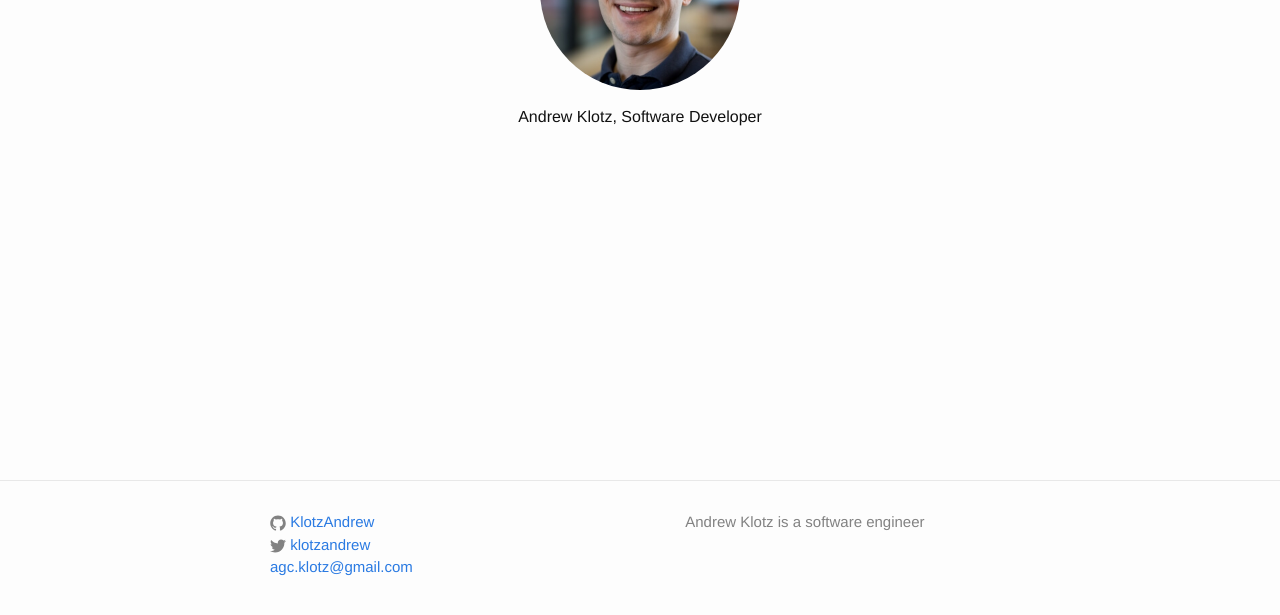
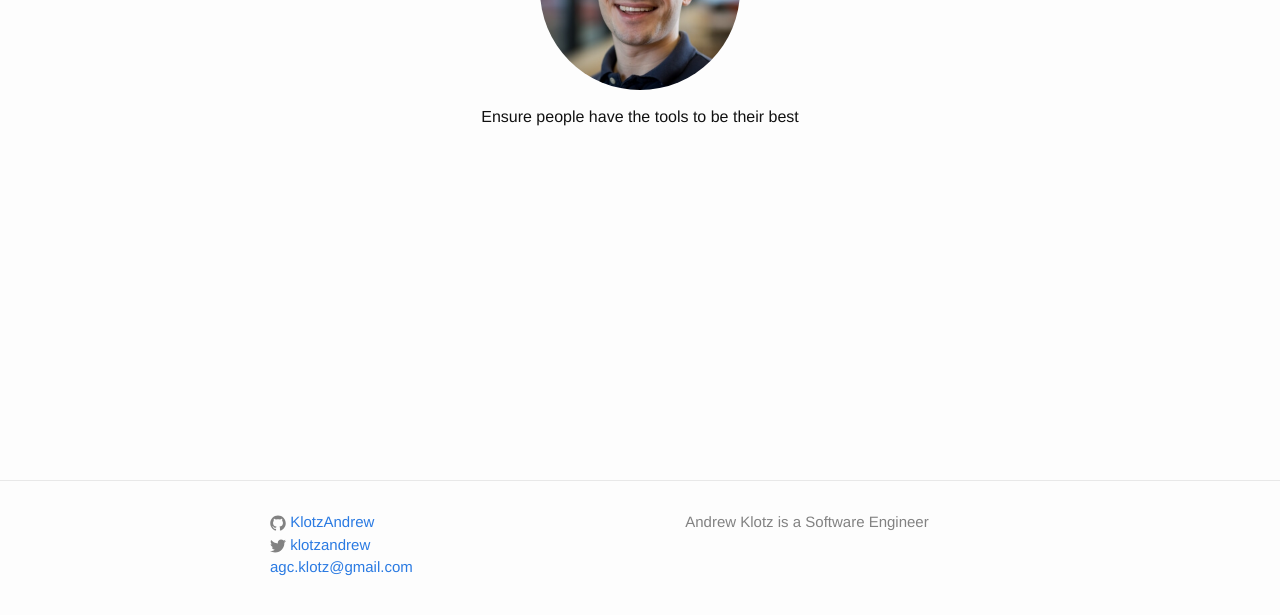
Before and after one commit to KlotzAndrew/klotzandrew.github.io, a Jekyll site: the page built from index.html, in a window 1280 px wide. Shown: the part 227-842 px from the top of the page. Built offline with Jekyll 4.4.1, drawn with Linux system fonts in a browser that asks for light colours.

Commit message:
makefile + ptag

```diff
--- a/_config.yml
+++ b/_config.yml
@@ -9,7 +9,7 @@
 title: Andrew Klotz's blog
 email: agc.klotz@gmail.com
 description: >
-  Andrew Klotz is a software engineer
+  Andrew Klotz is a Software Engineer
 
 baseurl: "" # the subpath of your site, e.g. /blog
 url: "http://klotzandrew.com" # the base hostname & protocol for your site
--- a/index.html
+++ b/index.html
@@ -12,7 +12,7 @@ layout: default
 
   <div class="home-content">
     <p class="text-center">
-      Andrew Klotz, Software Developer
+      Ensure people have the tools to be their best
     </p>
   </div>
 </div>
```
Also changed, not shown: 2 other files.
